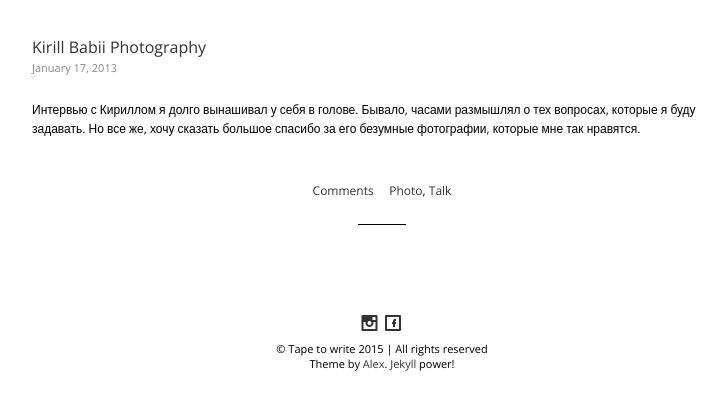
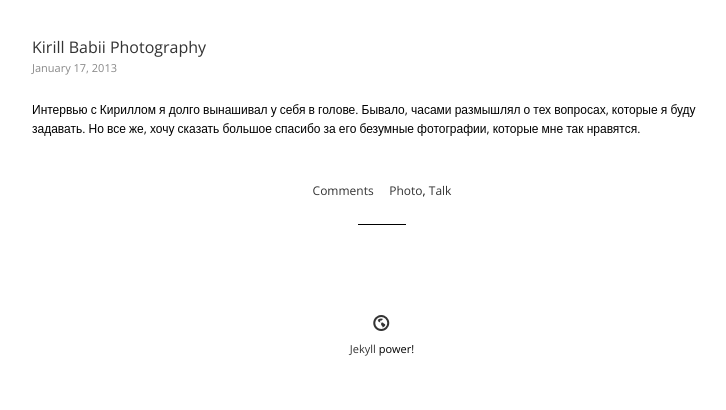
Before and after one commit to AlekseyTarasov/typetowrite.github.io, a Jekyll site: the page built from index.html, in a window 1280 px wide, cut to the strip 358-768 px from the top of the page. Shown: the whole strip, without its empty margins (258-984 px from the left). Built offline with Jekyll 4.4.1, drawn with Linux system fonts in a browser that asks for light colours; nearby versions of some CDN libraries; the list of posts is cut into pages by our own code; comment, search, counter and statistics services are not loaded.

Commit message:
Update footer.html

```diff
--- a/_includes/footer.html
+++ b/_includes/footer.html
@@ -1,10 +1,8 @@
   <footer class="footer">
   <div class="footer-social">
-    <a href="https://instagram.com/alexfello"><span aria-hidden="true" class="icon-instagram"></span></a>
-    <a href="#"><span aria-hidden="true" class="icon-facebook"></span></a>
+    <a href="/feed.xml"><span aria-hidden="true" class="icon-globe "></span></a>
   </div>
-    <section>© Tape to write 2015 | All rights reserved</section>
-    <section>Theme by <a href="/about ">Alex</a>. <a href="https://jekyllrb.com/ ">Jekyll</a> power!</section>
+    <section><a href="https://jekyllrb.com/ ">Jekyll</a> power!</section>
   </footer><!-- .footer -->
 
 </div><!-- .wrapper -->
```
